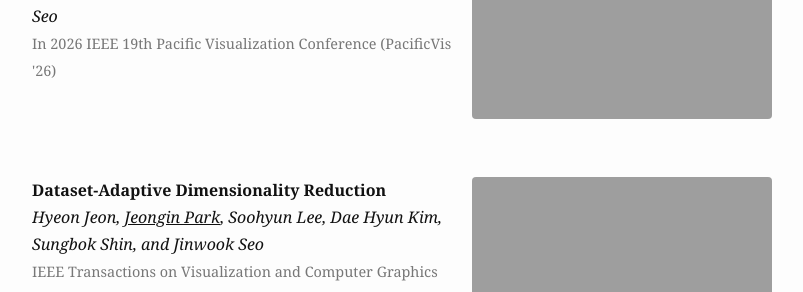
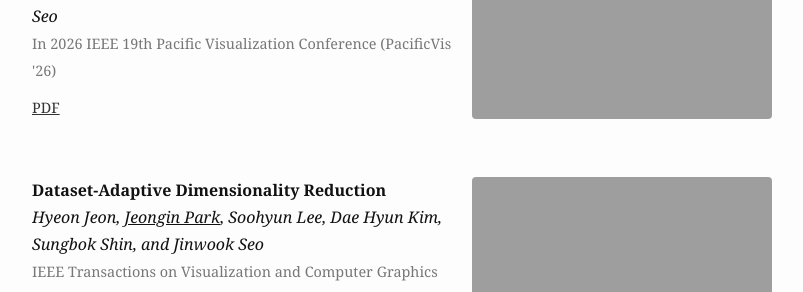
Before and after one commit to ZzeongB/ZzeongB.github.io, a Jekyll site: the page built from _pages/index.md, in a window 1280 px wide. Shown: the part 698-990 px from the top of the page, without its empty margins (238-1041 px from the left). Built offline with Jekyll 4.4.1, drawn with Linux system fonts in a browser that asks for light colours.

Commit message:
teaser image

```diff
--- a/_data/publication.yml
+++ b/_data/publication.yml
@@ -1,7 +1,8 @@
 - title: "DirectVis: Editing Code-Based Interactive Visualization with Direct Manipulation"
   authors: Jeongin Park, Mingyu An, Hyunseo Yang, Junhyeong Hwangbo, Min Hyeong Kim, Hyeon Jeon, and Jinwook Seo
   status: In 2026 IEEE 19th Pacific Visualization Conference (PacificVis '26)
-  teaser: /assets/img/publications/_PacificVis_Short__DirectVis.pdf
+  teaser: /assets/img/publications/directvis.pdf
+  pdf: /assets/pdf/_PacificVis_Short__DirectVis.pdf
 
 - title: Dataset-Adaptive Dimensionality Reduction
   authors: Hyeon Jeon, Jeongin Park, Soohyun Lee, Dae Hyun Kim, Sungbok Shin, and Jinwook Seo
```
Also changed, not shown: 3 other files.
